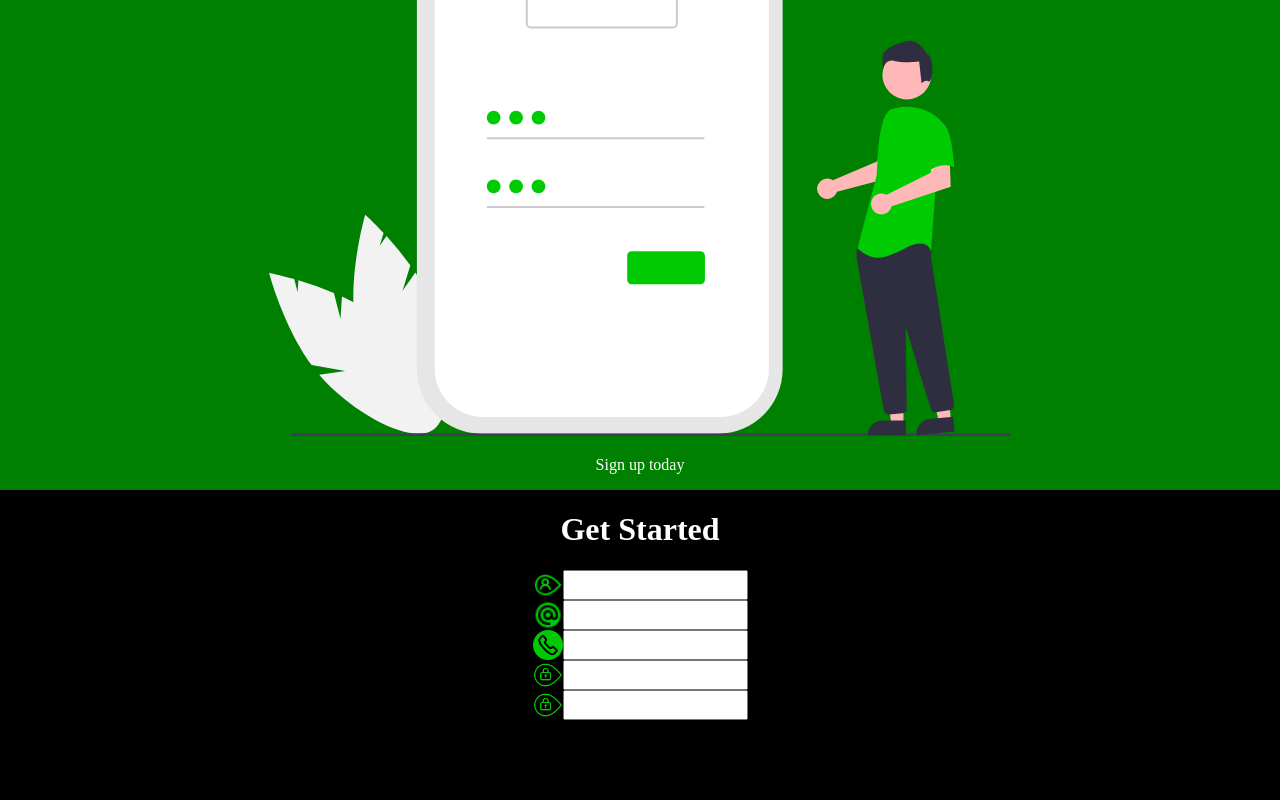
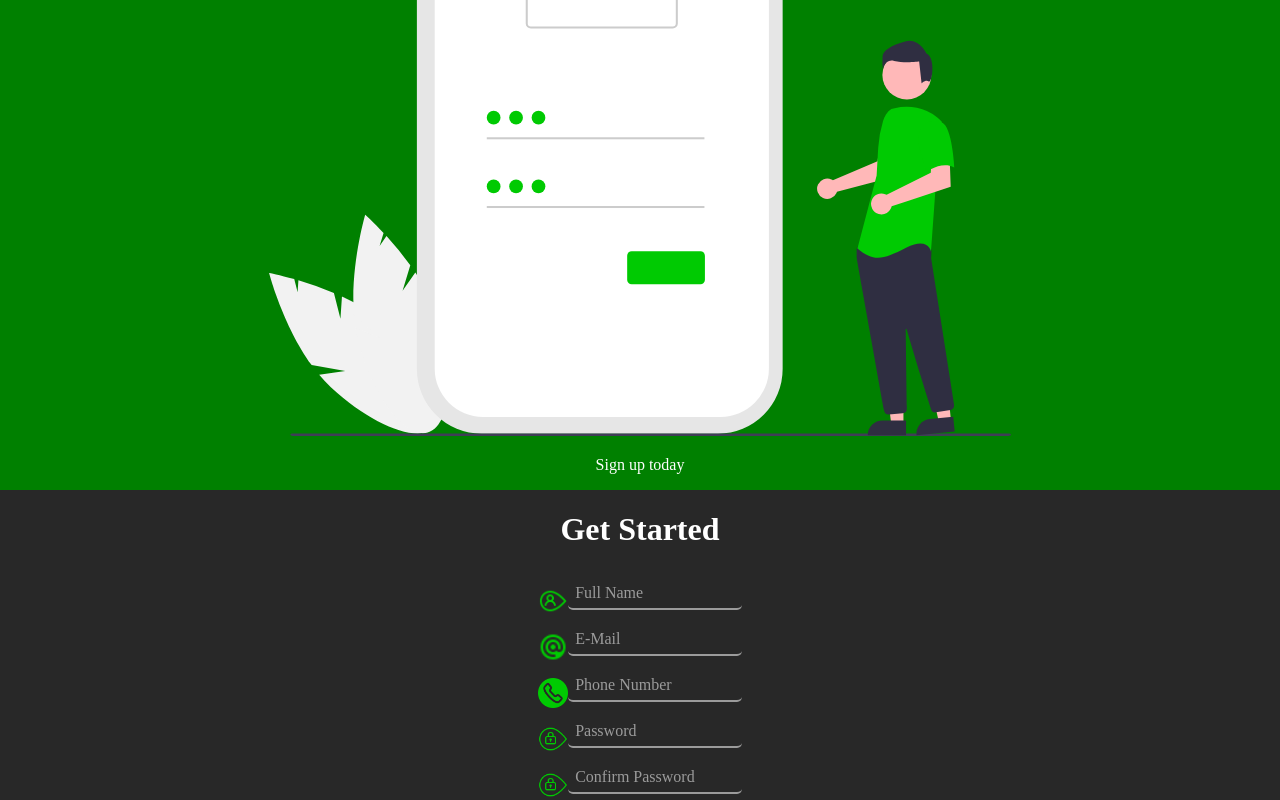
Before and after one commit to xBioTech/Sign-Up-Form, a plain HTML site: page index.html in a window 1280 px wide. Shown: the part 308-1108 px from the top of the page. Before the commit the page ends 1028 px from the top, so only its background shows below. Drawn offline with Linux system fonts and the light colour scheme.

Commit message:
Add styling to form

```diff
--- a/index.html
+++ b/index.html
@@ -17,28 +17,39 @@
         <h1>Get Started</h1>
         <div class="name">
 
-        <label for="fname"><img class="usericon" src="icons8-nutzername-32.png" alt="user"></label>
-        <input type="text" name="fullname" id="fname" required>
+        <label for="fname"><img class="usericon" src="icons8-nutzername-32.png" alt="user">
+            <input type="text" name="fullname" id="fname" required minlength="5">
+        <span>Full Name</span>
+        </label>
+
         </div>
 
         <div class="email">
-            <label for="email"><img class="mailicon" src="icons8-e-mail-zeichen-24.png" alt="emailicon"></label>
+            <label for="email"><img class="mailicon" src="icons8-e-mail-zeichen-24.png" alt="emailicon">
             <input type="email" id="email" name="email" required>
+            <span>E-Mail</span>
+            </label>
         </div>
 
         <div class="phonenumber">
-            <label for="phone"><img class="phoneicon" src="icons8-tel-58.png" alt="phone"></label>
+            <label for="phone"><img class="phoneicon" src="icons8-tel-58.png" alt="phone">
             <input type="tel" id="phone" name="phonenumber" required>
+            <span>Phone Number</span>
+            </label>
         </div>
 
         <div class="password">
-            <label for="pw"><img class="userpassword" src="icons8-melden-sie-sich-im-formular-passwort-an-50 (1).png" alt="passwordicon" class="pwicon"></label>
-            <input type="password" id="pw" name="password">
+            <label for="pw"><img class="userpassword" src="icons8-melden-sie-sich-im-formular-passwort-an-50 (1).png" alt="passwordicon" class="pwicon">
+            <input type="password" id="pw" name="password" required minlength="8">
+            <span>Password</span>
+        </label>
         </div>
 
         <div class="confirmpassword">
-            <label for="confirmpw"><img class="userpassword" src="icons8-melden-sie-sich-im-formular-passwort-an-50 (1).png" alt="passwordicon"></label>
-            <input type="password" id="confirmpw" name="confirmpw" required>
+            <label for="confirmpw"><img class="userpassword" src="icons8-melden-sie-sich-im-formular-passwort-an-50 (1).png" alt="passwordicon">
+            <input type="password" id="confirmpw" name="confirmpw" required minlength="8">
+            <span>Confirm Password</span>
+        </label>
         </div>
     </form>
 
--- a/style.css
+++ b/style.css
@@ -5,7 +5,7 @@ body{
   display: flex;
   flex-direction: column;
   align-items: center;
-  background-color: black;
+  background-color: #282828;
   margin: 0;
 }
 
@@ -24,21 +24,26 @@ body{
 
   .name{
     display: flex;
+    position: relative;
   }
 
   .email{
     display: flex;
+    position: relative;
   }
 
   .phonenumber{
     display: flex;
+    position: relative;
   }
   .password{
     display: flex;
+    position: relative;
   }
 
   .confirmpassword{
     display: flex;
+    position: relative;
   }
 
 form{
@@ -51,9 +56,46 @@ form{
 label{
   display: flex;
   align-items: center;
+  margin-top: 1em;
 }
 
 label img{
   width: 30px;
   height: 30px;
 }
+
+input{
+  border-radius: 5px;
+  outline: none;
+  background-color: transparent;
+  color: white;
+  border: none;
+  border-bottom: 2.5px solid #9B9B9B;
+  transition: all 0.4s;
+  width: 13em;
+}
+
+input:valid{
+ border-color: green;
+}
+
+input:focus{
+  width: 16em;
+}
+
+span{
+  position: absolute;
+  left: 2.3em;
+  cursor: text;
+  transform: translateY(-8px);
+  color: #9B9B9B;
+  transition: all 0.3s;
+}
+input:focus + span{
+  transform: translateY(-20px);
+  font-size: 0.8rem;
+  color: #F0F0F0;
+}
+input:valid + span {
+  transform: translateY(-20px);
+}
```
